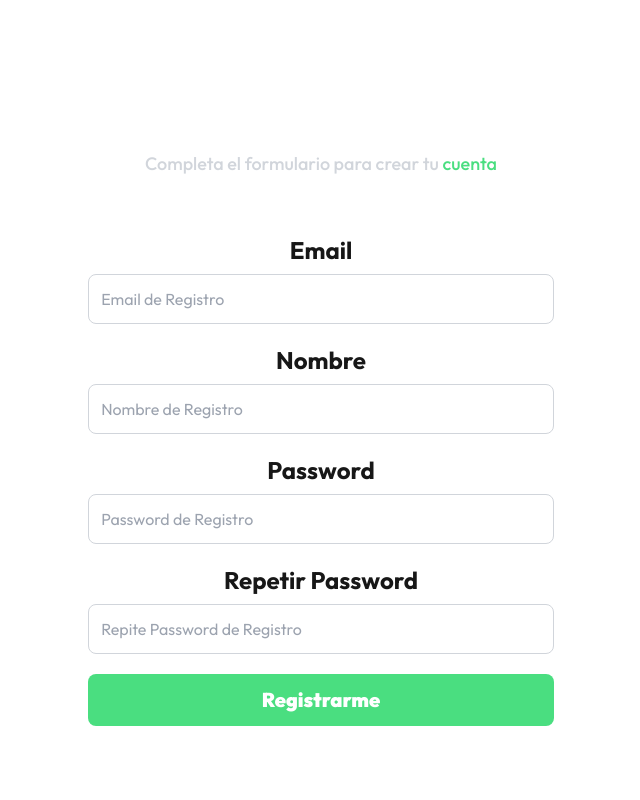
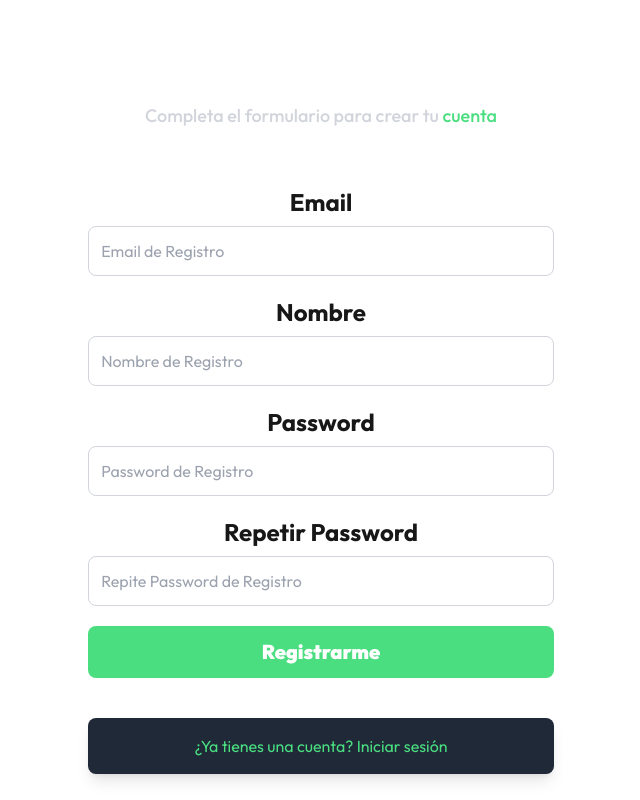
Before and after one commit to salvadorbravo09/GestionPresupuestos, a Next.js app in the folder frontend/: page /auth/register in a window 1280 px wide. Shown: the whole page, without its empty margins (319-959 px from the left). Built offline with nearby package versions, Linux system fonts and the light colour scheme.

Commit message:
feat: add routing between login and registration

```diff
--- a/frontend/app/auth/login/page.tsx
+++ b/frontend/app/auth/login/page.tsx
@@ -1,5 +1,6 @@
 import type { Metadata } from "next";
 import LoginForm from "@/components/auth/LoginForm";
+import Link from "next/link";
 
 export const metadata: Metadata = {
   title: "Gestion de Presupuestos - Iniciar Sesión",
@@ -16,6 +17,15 @@ export default function LoginPage() {
           <span className="text-green-400">cuenta</span>
         </p>
         <LoginForm />
+
+        <nav className="mt-10 flex flex-col space-y-4 bg-gray-800 p-4 rounded-lg shadow-lg">
+          <Link
+            href="/auth/register"
+            className="text-center text-green-400 hover:text-green-300 transition duration-200"
+          >
+            ¿No tienes una cuenta? Regístrate
+          </Link>
+        </nav>
       </div>
     </div>
   );
--- a/frontend/app/auth/register/page.tsx
+++ b/frontend/app/auth/register/page.tsx
@@ -1,5 +1,6 @@
 import type { Metadata } from "next";
 import RegisterForm from "@/components/auth/RegisterForm";
+import Link from "next/link";
 
 export const metadata: Metadata = {
   title: "Gestion de Presupuestos - Crear Cuenta",
@@ -16,6 +17,15 @@ export default function RegisterPage() {
           <span className="text-green-400">cuenta</span>
         </p>
         <RegisterForm />
+
+        <nav className="mt-10 flex flex-col space-y-4 bg-gray-800 p-4 rounded-lg shadow-lg">
+          <Link
+            href="/auth/login"
+            className="text-center text-green-400 hover:text-green-300 transition duration-200"
+          >
+            ¿Ya tienes una cuenta? Iniciar sesión
+          </Link>
+        </nav>
       </div>
     </div>
   );
```
